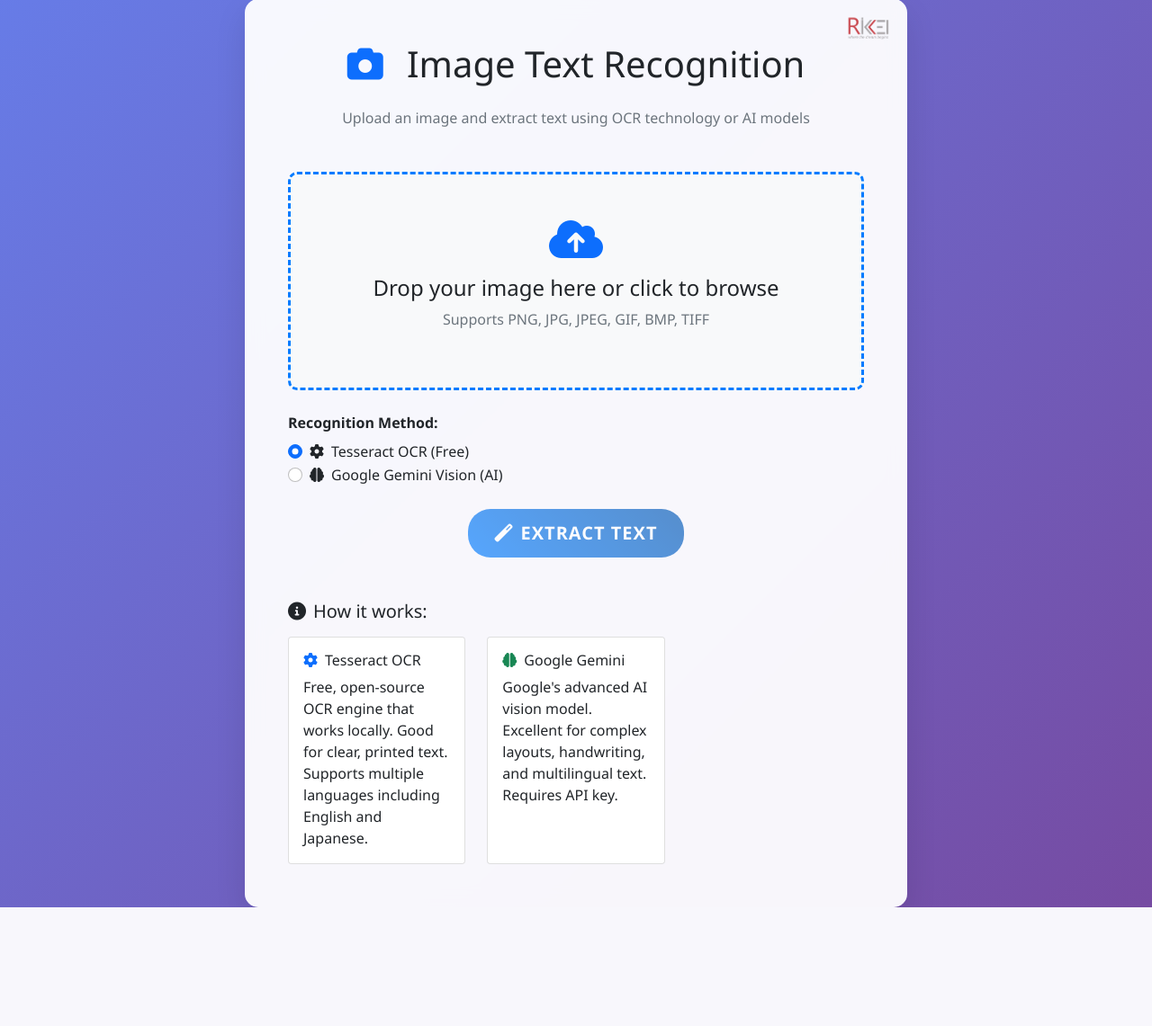
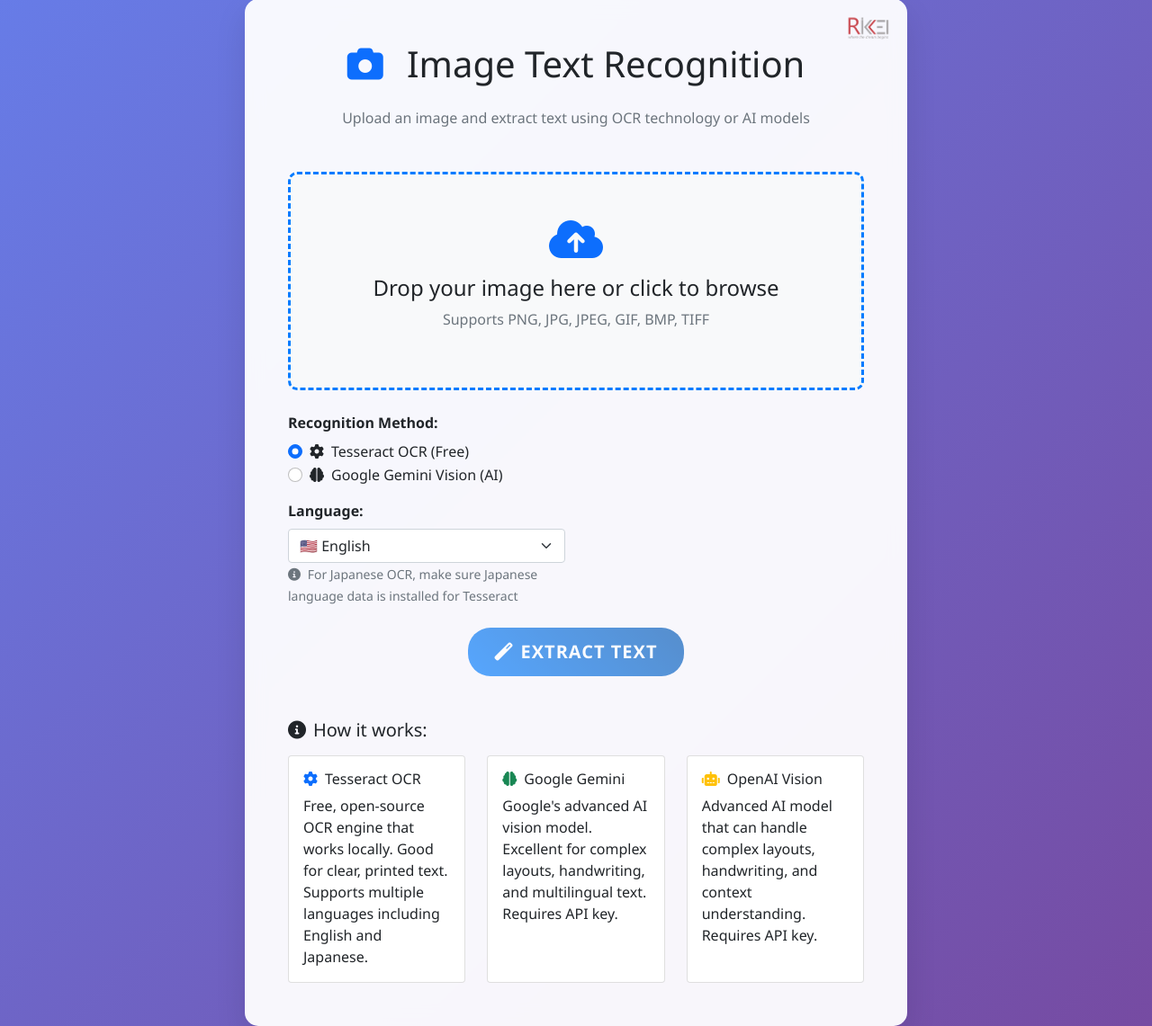
Before and after one commit to dominhthanh0206/text-recognition, a Flask app: page / in a window 1280 px wide. Shown: the part 105-1246 px from the top of the page at 90% size. Before the commit the page ends 1114 px from the top, so only its background shows below. Run offline with Flask 3, Linux system fonts and the light colour scheme.

Commit message:
uncomment languauges

```diff
--- a/templates/index.html
+++ b/templates/index.html
@@ -43,7 +43,7 @@
                             </label>
                         </div>
 
-                        <!-- <div class="mt-3">
+                        <div class="mt-3">
                             <label class="form-label fw-bold">Language:</label>
                             <select class="form-select" name="language" id="languageSelect">
                                 <option value="eng" selected>🇺🇸 English</option>
@@ -53,7 +53,7 @@
                                 <i class="fas fa-info-circle me-1"></i>
                                 For Japanese OCR, make sure Japanese language data is installed for Tesseract
                             </small>
-                        </div> -->
+                        </div>
                     </div>
                     <div class="col-md-6">
                         <div id="selectedFile" class="d-none">
@@ -89,14 +89,14 @@
                             </div>
                         </div>
                     </div>
-                    <!-- <div class="col-md-4">
+                    <div class="col-md-4">
                         <div class="card h-100">
                             <div class="card-body">
                                 <h6 class="card-title"><i class="fas fa-robot text-warning me-2"></i>OpenAI Vision</h6>
                                 <p class="card-text">Advanced AI model that can handle complex layouts, handwriting, and context understanding. Requires API key.</p>
                             </div>
                         </div>
-                    </div> -->
+                    </div>
                 </div>
             </div>
         </div>
```
